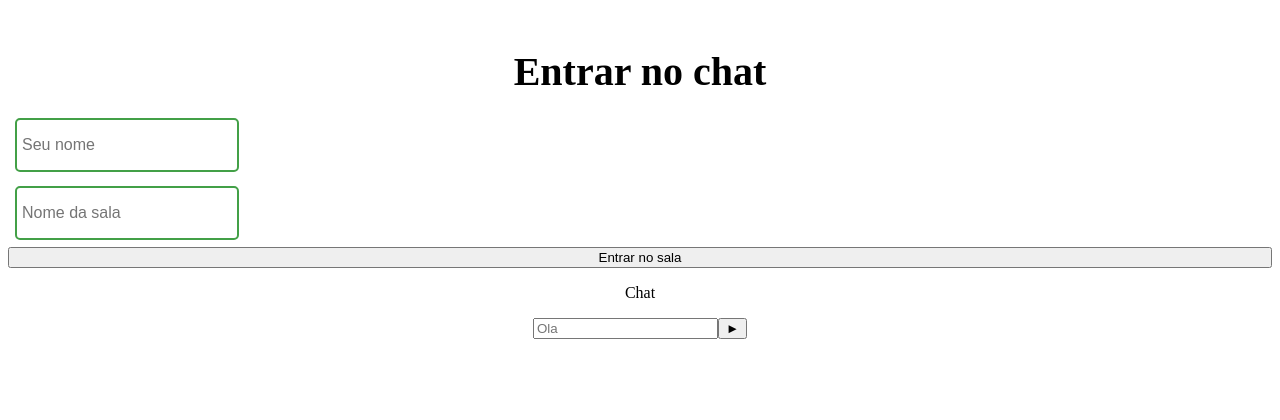
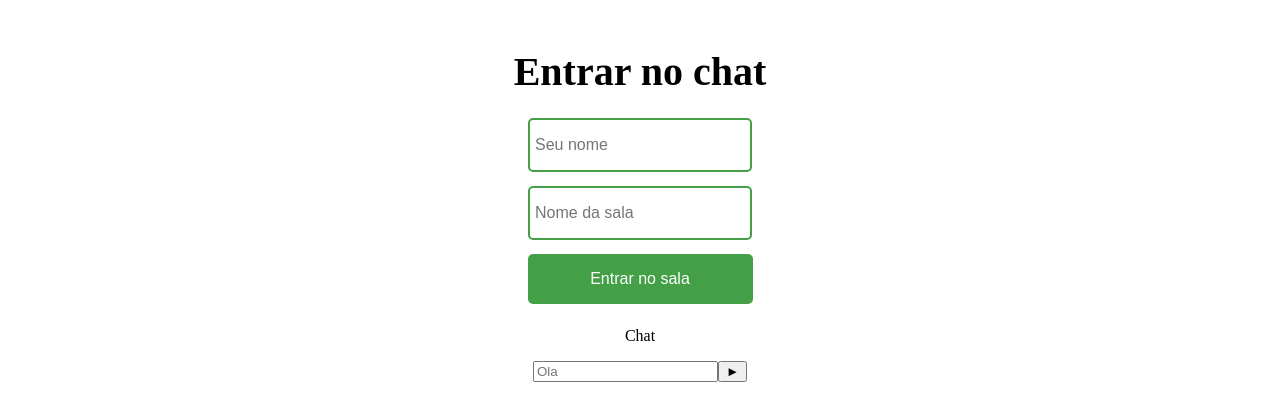
Before and after one commit to matheusOliv23/Chat-React, a React (Create React App) app: page / in a window 1280 px wide. Shown: the top 420 px of the page. Built offline with nearby package versions, Linux system fonts and the light colour scheme; no server answers.

Commit message:
style: room login

```diff
--- a/src/components/Room/styles.ts
+++ b/src/components/Room/styles.ts
@@ -3,11 +3,26 @@ import styled from "styled-components";
 export const JoinChatContainer = styled.div`
   display: flex;
   flex-direction: column;
+  justify-content: center;
+  align-items: center;
   text-align: center;
 
   h3 {
     font-size: 2.5rem;
     margin-bottom: 1rem;
+  }
+
+  button {
+    width: 225px;
+    height: 50px;
+    margin: 7px;
+    border: none;
+    border-radius: 5px;
+    padding: 5px;
+    font-size: 16px;
+    background: #43a047;
+    color: #fff;
+    cursor: pointer;
   }
 `;
 
```
